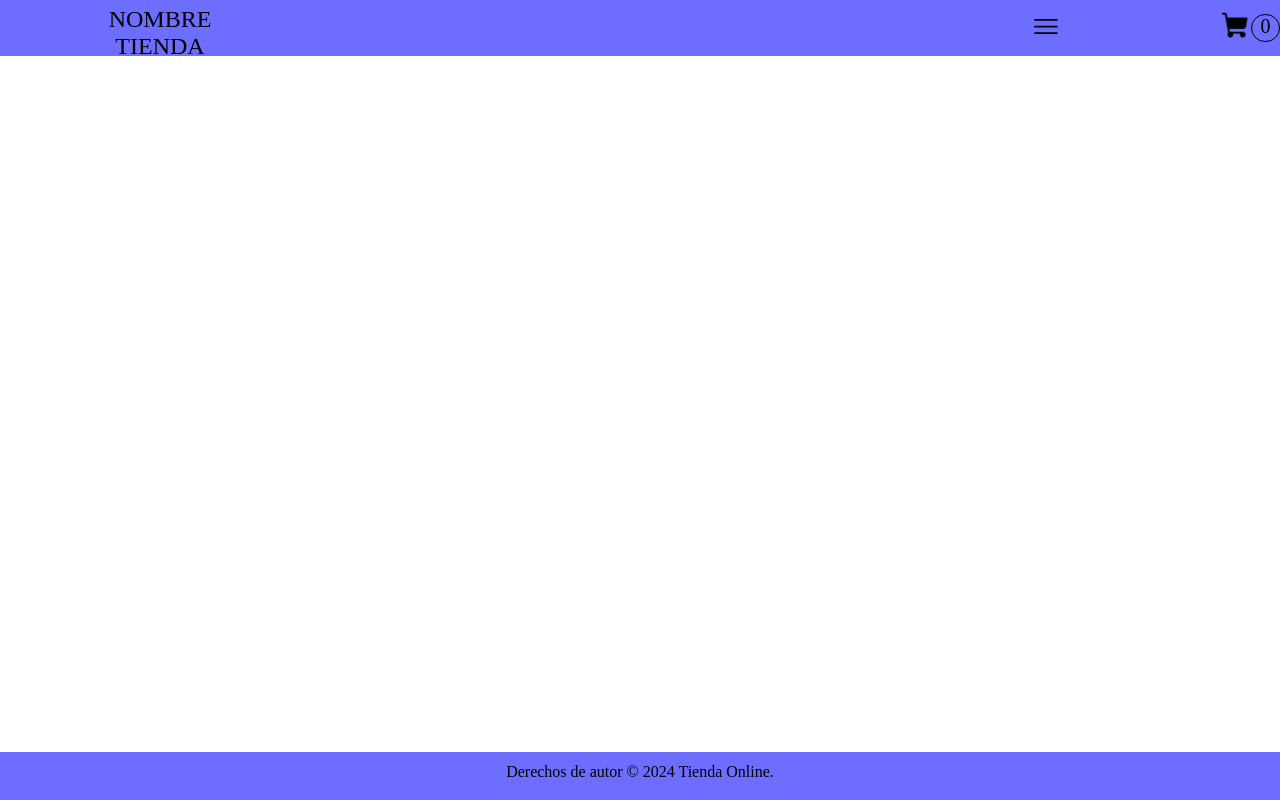
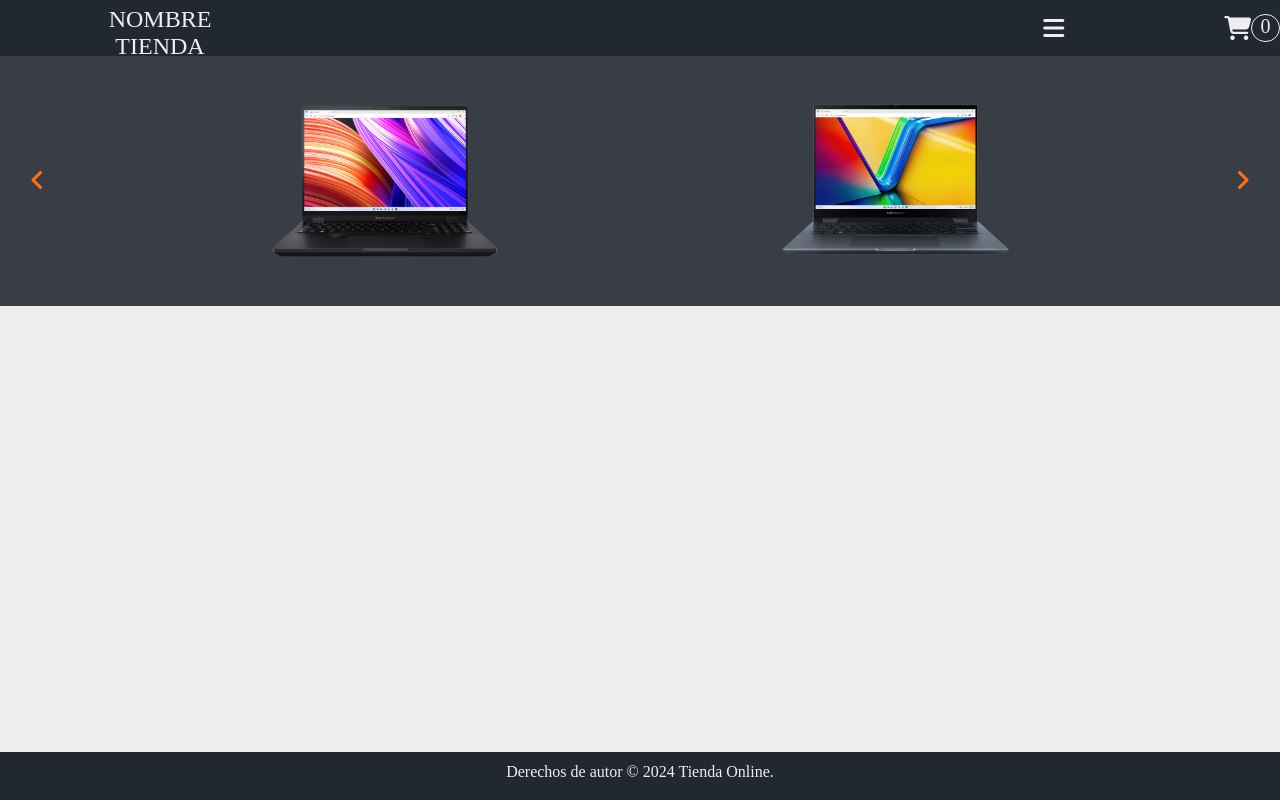
Before and after one commit to c3saR-A/tienda-web, a PHP site: page /HTML/index.html in a window 1280 px wide. Run offline with PHP 8.4, Linux system fonts and the light colour scheme; some libraries are stand-ins or nearby versions.

Commit message:
actualización de la pagina

```diff
--- a/CSS/style.css
+++ b/CSS/style.css
@@ -5,11 +5,12 @@
 }
 
 .nav {
-    background-color: rgb(109, 109, 255);
+    background-color: #222831;
     height: 3.5rem;
     width: 100%;
     display: flex;
     align-items: center;
+    color: #EEEEEE;
 }
 
 .Nombre {
@@ -21,43 +22,81 @@
     font-size: 150%;
 }
 
-.Menu {
+.fa-bars{
     margin-left: auto;
     margin-right: 10rem;
-}
-
-.Menu-icon,
-
-.Cart-icon {
-    width: 30px;
-    height: 30px;
 }
 
 .Número {
     height: 1.8rem;
     width: 1.8rem;
-    border: 1.8px solid black;
+    border: 1.8px solid #EEEEEE;
     border-radius: 50%;
     box-sizing: border-box;
     text-align: center;
     font-size: 20px;
 }
 
-.Main-content {
+.Main-content{
     min-height: calc(100vh - 6.5rem);
     display: flex;
-    flex-wrap: wrap;
-    justify-content: space-between;
+    background-color: #EEEEEE;
 }
 
-.Product-article {
-    width: calc(50% - 1rem);
-    margin-bottom: 1rem;
+#Carrusel{
+    height: 250px;
+    width: 100%;
+    overflow: hidden;
 }
 
+.Conten-carrusel{
+    height: 100%;
+    position: relative;
+}
+
+.Item-carrusel {
+    height: 100%;
+    display: flex;
+    align-items: center;
+    justify-content: space-evenly;
+}
+
+.Flechas-carrusel{
+    position: absolute;
+    top: 0;
+    height: 100%;
+    width: 100%;
+    display: flex;
+    align-items: center;
+    justify-content: space-between;
+    padding: 30px;
+}
+
+#item-1{
+    background-color: #393e46;
+}
+
+#item-2{
+    background-color: #393e46;
+}
+
+#item-3{
+    background-color: #393e46;
+}
+
+.Imagen-carrusel{
+    height: 100%;
+}
+
+a{
+    text-decoration: none;
+}
+
+
 .Footer {
-    background-color: rgb(109, 109, 255);
+    background-color: #222831;
     height: 3rem;
     text-align: center;
     line-height: 2.5rem;
+    color: #EEEEEE;
 }
--- a/HTML/index.html
+++ b/HTML/index.html
@@ -5,22 +5,74 @@
     <meta name="viewport" content="width=device-width, initial-scale=1.0">
     <title>Web Shop</title>
     <link rel="stylesheet" href="../CSS/style.css">
+
+    <script src="https://kit.fontawesome.com/f7e8f4349b.js" crossorigin="anonymous"></script>
 </head>
 <body>
+
 <header class="Main-header">
+
     <nav class="nav">
         <section class="Nombre">NOMBRE TIENDA</section>
+        <i class="fa-solid fa-bars fa-xl" style="color: #eeeeee;"></i>
         <section class="Menu"><img src="../IMG-ICON/menu.svg" alt="Icono menu" class="Menu-icon"></section>
-        <section class="Carrito"><img src="../IMG-ICON/cartshop.png" alt="Icono del carrito" class="Cart-icon"></section>
+        <i class="fa-solid fa-cart-shopping fa-xl" style="color: #eeeeee;"></i>
         <section class="Número">0</section>
     </nav>
+
 </header>
+
 <main class="Main-content">
-    <article class="Carrusel-product"></article>
-    <article class="Product-article"></article>
+
+    <section id="Carrusel">
+        <div class="Conten-carrusel" id="Conten-1">
+            <article class="Item-carrusel" id="item-1">
+                <img src="../IMG-ICON/ProArt Studiobook Pro 16 OLED.png" alt="ProArt Studiobook Pro 16 OLED" class="Imagen-carrusel">
+                <img src="../IMG-ICON/ASUS Vivobook S 14 Flip OLED.png" alt="ASUS Vivobook S 14 Flip OLED" class="Imagen-carrusel">
+            </article>
+            <article class="Flechas-carrusel">
+                <a href="#Conten-3">
+                    <i class="fa-solid fa-angle-left fa-xl" style="color: #FD7014;"></i>
+                </a>
+                <a href="#Conten-2">
+                    <i class="fa-solid fa-angle-right fa-xl" style="color: #FD7014;"></i>
+                </a>
+            </article>
+        </div>
+        <div class="Conten-carrusel" id="Conten-2">
+            <article class="Item-carrusel" id="item-2">
+                <img src="../IMG-ICON/ASUS Chromebook Vibe CX55 Flip.png" alt="ASUS Chromebook Vibe CX55 Flip" class="Imagen-carrusel">
+                <img src="../IMG-ICON/Zenbook Flip 15 OLED.png" alt="Zenbook Flip 15 OLED" class="Imagen-carrusel">
+            </article>
+            <article class="Flechas-carrusel">
+                <a href="#Conten-1">
+                    <i class="fa-solid fa-angle-left fa-xl" style="color: #FD7014;"></i>
+                </a>
+                <a href="#Conten-3">
+                    <i class="fa-solid fa-angle-right fa-xl" style="color: #FD7014;"></i>
+                </a>
+            </article>
+        </div>
+        <div class="Conten-carrusel" id="Conten-3">
+            <article class="Item-carrusel" id="item-3">
+                <img src="../IMG-ICON/HP ENVY x360 Convertible 15.png" alt="HP ENVY x360 Convertible 15" class="Imagen-carrusel">
+            </article>
+            <article class="Flechas-carrusel">
+                <a href="#Conten-2">
+                    <i class="fa-solid fa-angle-left fa-xl" style="color: #FD7014;"></i>
+               </a>
+                <a href="#Conten-1">
+                    <i class="fa-solid fa-angle-right fa-xl" style="color: #FD7014;"></i>
+                </a>
+            </article>
+        </div>
+    </section>
+
 </main>
+
 <footer class="Footer">
     Derechos de autor &copy; 2024 Tienda Online.
 </footer>
+
 </body>
 </html>
```
Also changed, not shown: IMG-ICON/ASUS Chromebook Vibe CX55 Flip.png (added), IMG-ICON/ASUS Vivobook S 14 Flip OLED.png (added), IMG-ICON/AUDIFONO REDRAGON HYLAS BLANCO H260W-RGB.jpg (added), IMG-ICON/AUDIFONOS BLACK TWS PRIMUS GAMING.jpg (added), IMG-ICON/AUDIFONOS TWS PRIMUS GAMING.jpg (added), IMG-ICON/AURICULARES BLACK PRIMUS GAMING.jpg (added), IMG-ICON/AURICULARES PRIMUS PSH-S101ML.jpg (added), IMG-ICON/AURICULARES WHITE PRIMUS GAMING.jpg (added), IMG-ICON/DIADEMA LOGITECH (INALÁMBRICO).jpg (added), IMG-ICON/HP ENVY x360 Convertible 15.png (added), IMG-ICON/Impresora EPSON L4260 Inyección de Tinta Wi-Fi Negro.webp (added), IMG-ICON/Impresora HP Smart Tank multifuncional 520 Negro-blanco.webp (added), IMG-ICON/Impresora HP Smart Tank multifuncional 580 Negro-blanco.webp (added), IMG-ICON/Impresora multifuncional Epson EcoTank L3250 Inkjet WiFi Negro.webp (added), 4 more files.
